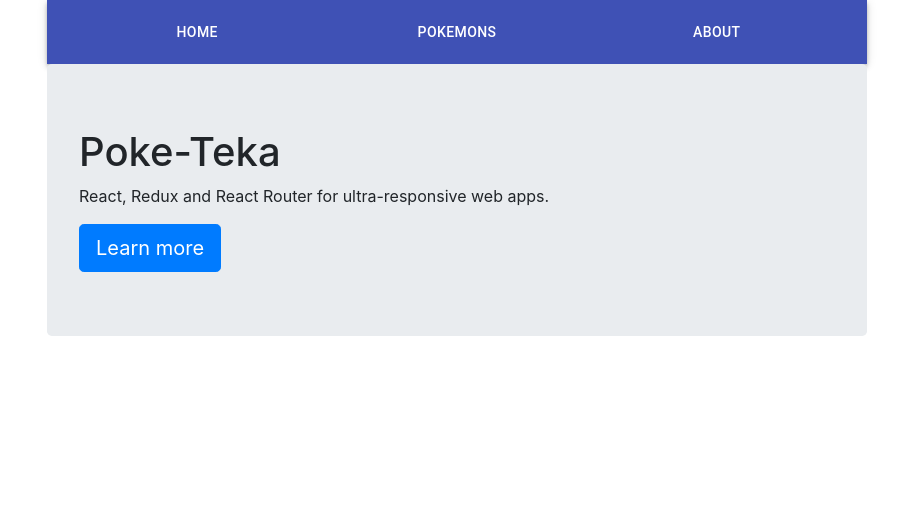
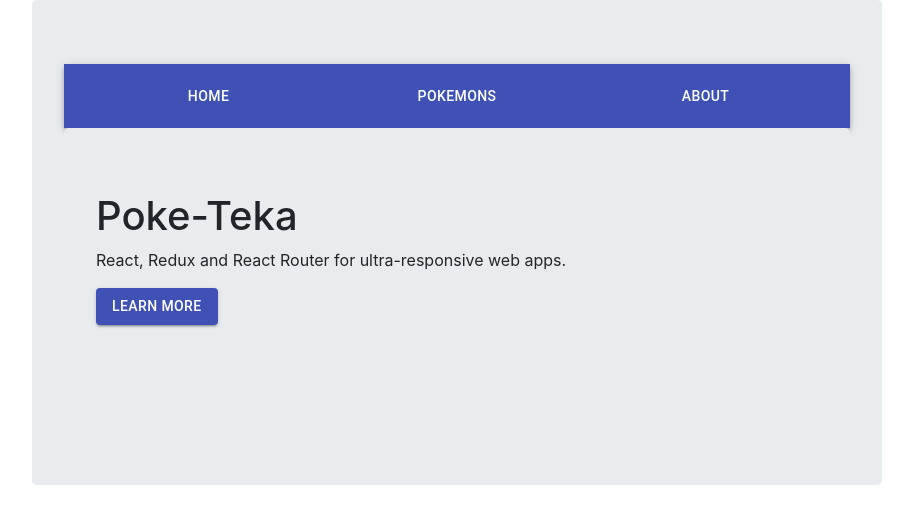
Before and after one commit to davomartinez-dev/poke-teka-mx, a React app: page / in a window 1280 px wide. Shown: the top 524 px of the page, without its empty margins (183-1096 px from the left). Built offline with nearby package versions, Linux system fonts and the light colour scheme; what redux-immutable-state-invariant would draw is missing.

Commit message:
Styling app

```diff
--- a/src/components/App.js
+++ b/src/components/App.js
@@ -12,7 +12,7 @@
 import { NavbarTheme } from './themes';
 
 const App = () => (
-  <div className="container-fluid">
+  <div className="container-fluid jumbotron">
     <ThemeProvider theme={NavbarTheme}>
       <Navbar />
     </ThemeProvider>
--- a/src/components/about/AboutPage.js
+++ b/src/components/about/AboutPage.js
@@ -1,7 +1,7 @@
 import React from 'react';
 
 const AboutPage = () => (
-  <div>
+  <div className="jumbotron">
     <h2>About</h2>
     <p>
       This app uses React, Redux, React Router, and many other helpful
--- a/src/components/home/HomePage.js
+++ b/src/components/home/HomePage.js
@@ -1,13 +1,17 @@
 import React from 'react';
 import { Link } from 'react-router-dom';
+import Button from '@material-ui/core/Button';
+import { navbarTab } from '../themes';
 
 const HomePage = () => (
   <div className="jumbotron">
     <h1>Poke-Teka</h1>
     <p>React, Redux and React Router for ultra-responsive web apps.</p>
-    <Link to="about" className="btn btn-primary btn-lg">
-      Learn more
-    </Link>
+    <Button variant="contained" color="primary">
+      <Link to="about" style={navbarTab}>
+        Learn more
+      </Link>
+    </Button>
   </div>
 );
 
```
